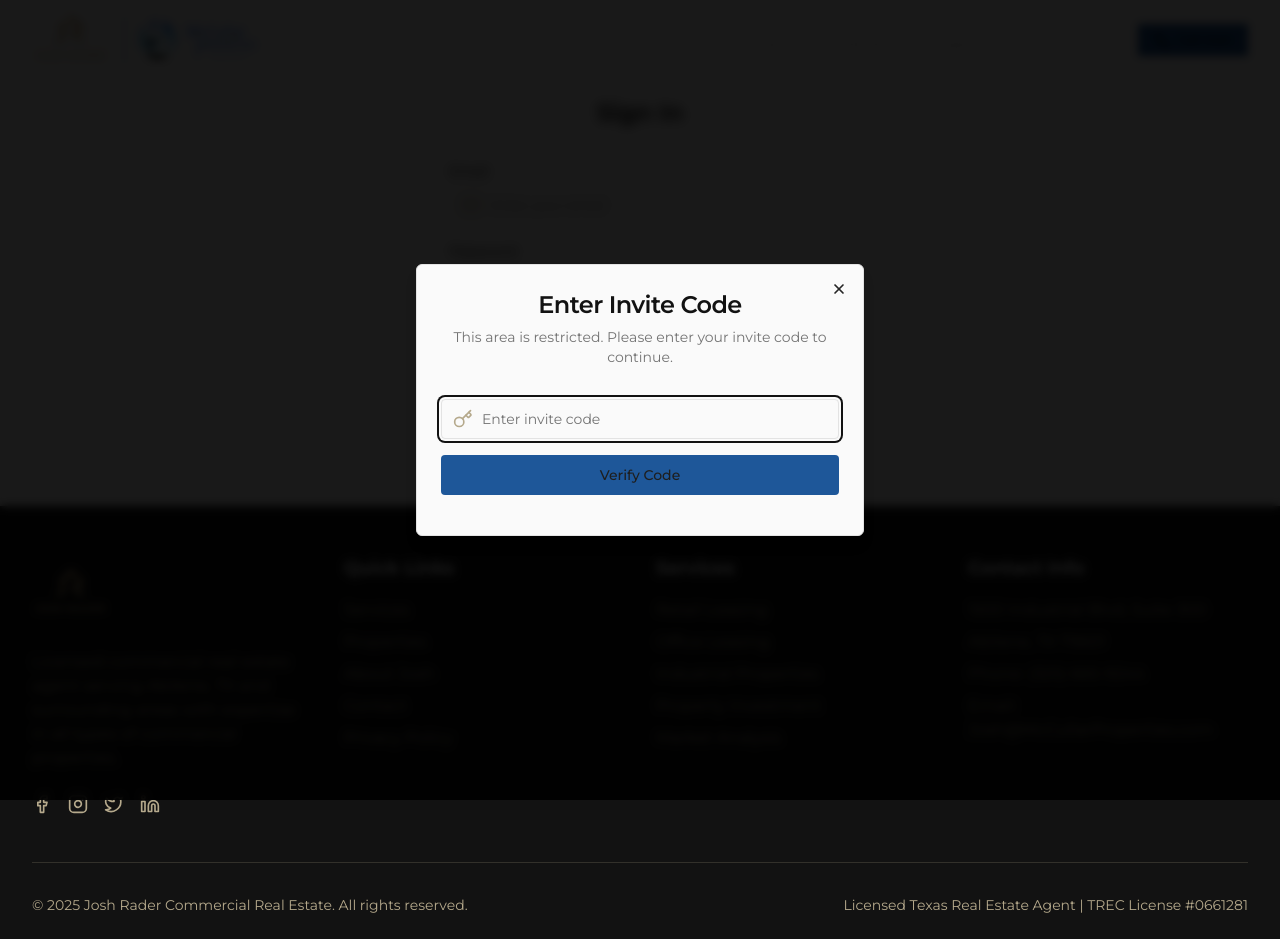
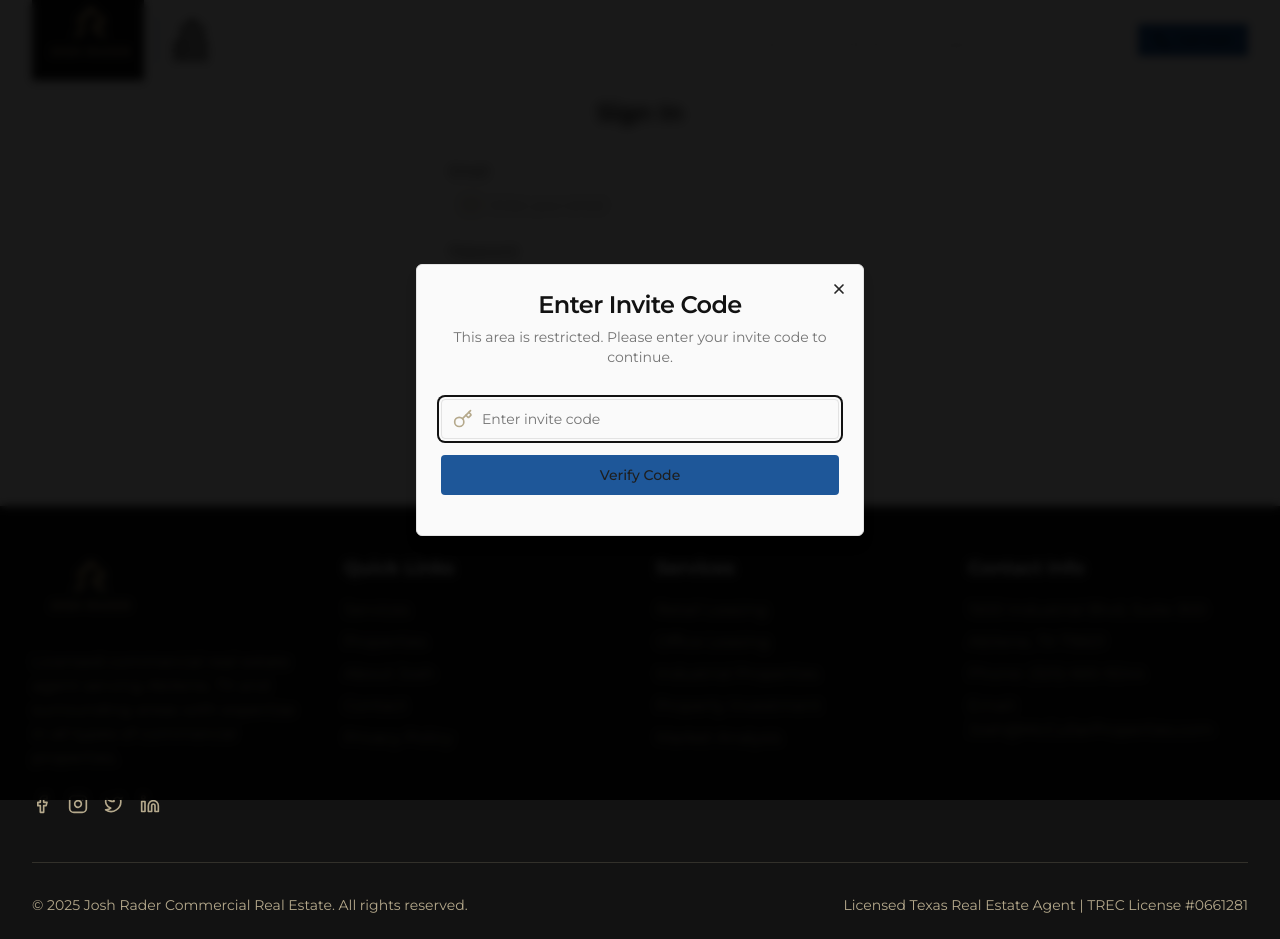
Before and after one commit to raderhead/landing-page, a React (Vite) app: page /auth in a window 1280 px wide. Built offline with nearby package versions, Linux system fonts and the light colour scheme.

Commit message:
Replace logo images
Replaces all instances of the logo with a new image.

```diff
--- a/src/components/Footer.tsx
+++ b/src/components/Footer.tsx
@@ -53,7 +53,7 @@ const Footer = () => {
               style={{ background: 'transparent', border: 'none', padding: 0, cursor: 'default' }}
             >
               <img
-                src="/lovable-uploads/8e0f7a87-fcde-45bb-840a-20ba1452adde.png"
+                src="/lovable-uploads/1da1f387-6f0c-4754-b87d-6bcb1fb64f67.png"
                 alt="Josh Rader"
                 className="h-20 w-auto drop-shadow-md"
               />
--- a/src/components/HeroSection.tsx
+++ b/src/components/HeroSection.tsx
@@ -66,8 +66,8 @@ const HeroSection = () => {
           <div className="flex flex-col sm:flex-row gap-4 mb-24 sm:mb-0 opacity-0 animate-fade-in-delay-3">
             <Button size="lg" variant="default" className="bg-luxury-gold/90 backdrop-blur-sm text-luxury-dark rounded-sm px-6 sm:px-8
                 hover:bg-luxury-gold hover:text-luxury-dark hover:scale-105
-                transition-all duration-300 group shadow-[0_0_10px_rgba(212,184,123,0.2)]
-                hover:shadow-[0_0_15px_rgba(212,184,123,0.5)]" asChild>
+                transition-all duration-300 group shadow-[0_0_10px_rgba(30,87,153,0.2)]
+                hover:shadow-[0_0_15px_rgba(30,87,153,0.5)]" asChild>
               <Link to="/properties">
                 <Search className="mr-2 h-5 w-5 group-hover:rotate-12 transition-transform" />
                 Browse Prime Listings
@@ -80,7 +80,7 @@ const HeroSection = () => {
               className="border border-white/10 backdrop-blur-lg rounded-sm px-6 sm:px-8
                 bg-white/5 text-white hover:bg-white/10 hover:text-luxury-gold
                 hover:scale-105 transition-all duration-300 group
-                hover:shadow-[0_0_15px_rgba(212,184,123,0.3)]"
+                hover:shadow-[0_0_15px_rgba(30,87,153,0.3)]"
             >
               <Phone className="mr-2 h-5 w-5 group-hover:rotate-12 transition-transform text-luxury-gold" />
               Book Your Strategy Call
--- a/src/components/Navbar.tsx
+++ b/src/components/Navbar.tsx
@@ -66,14 +66,14 @@ const Navbar = () => {
         <div className="flex items-center gap-3">
           <a href="/" className="flex items-center gap-2 text-white group">
             <img
-              src="/lovable-uploads/8e0f7a87-fcde-45bb-840a-20ba1452adde.png"
+              src="/lovable-uploads/1da1f387-6f0c-4754-b87d-6bcb1fb64f67.png"
               alt="Josh Rader"
               className="h-20 w-auto group-hover:scale-110 transition-transform drop-shadow-md"
             />
           </a>
 
           <a href="https://mccullarproperties.com/" target="_blank" rel="noopener noreferrer" className="hidden md:flex items-center gap-2 border-l border-luxury-gold/30 pl-3 group">
-            <img alt="McCullar Properties Group" className="h-12 w-auto group-hover:scale-105 transition-transform drop-shadow-sm" src="/lovable-uploads/bda42a85-fa69-47e4-b7d2-1900e3411ffb.png" />
+            <img alt="McCullar Properties Group" className="h-12 w-auto group-hover:scale-105 transition-transform drop-shadow-sm" src="/lovable-uploads/e5530469-9799-49c6-b81e-5ba107cba315.png" />
           </a>
         </div>
 
@@ -127,7 +127,7 @@ const Navbar = () => {
           <div className="container flex flex-col gap-3">
             <a href="https://mccullarproperties.com/" target="_blank" rel="noopener noreferrer" className="flex items-center justify-center gap-2 py-2 border-b border-luxury-khaki/10 group">
               <span className="text-luxury-khaki text-xs uppercase tracking-wide group-hover:text-luxury-gold transition-colors">Proudly Brokered By</span>
-              <img alt="McCullar Properties Group" className="h-10 w-auto group-hover:scale-105 transition-transform" src="/lovable-uploads/6635c4f1-9b1d-4ef5-949a-4b78d5df568e.png" />
+              <img alt="McCullar Properties Group" className="h-10 w-auto group-hover:scale-105 transition-transform" src="/lovable-uploads/e5530469-9799-49c6-b81e-5ba107cba315.png" />
             </a>
             <a href="#services" onClick={e => handleScrollToSection(e, 'services')} className="text-white font-medium py-2 border-b border-luxury-khaki/10 uppercase text-xs tracking-wider hover:pl-2 hover:text-luxury-gold transition-all">
               Services
```
Also changed, not shown: public/lovable-uploads/1da1f387-6f0c-4754-b87d-6bcb1fb64f67.png (added), public/lovable-uploads/e5530469-9799-49c6-b81e-5ba107cba315.png (added).
